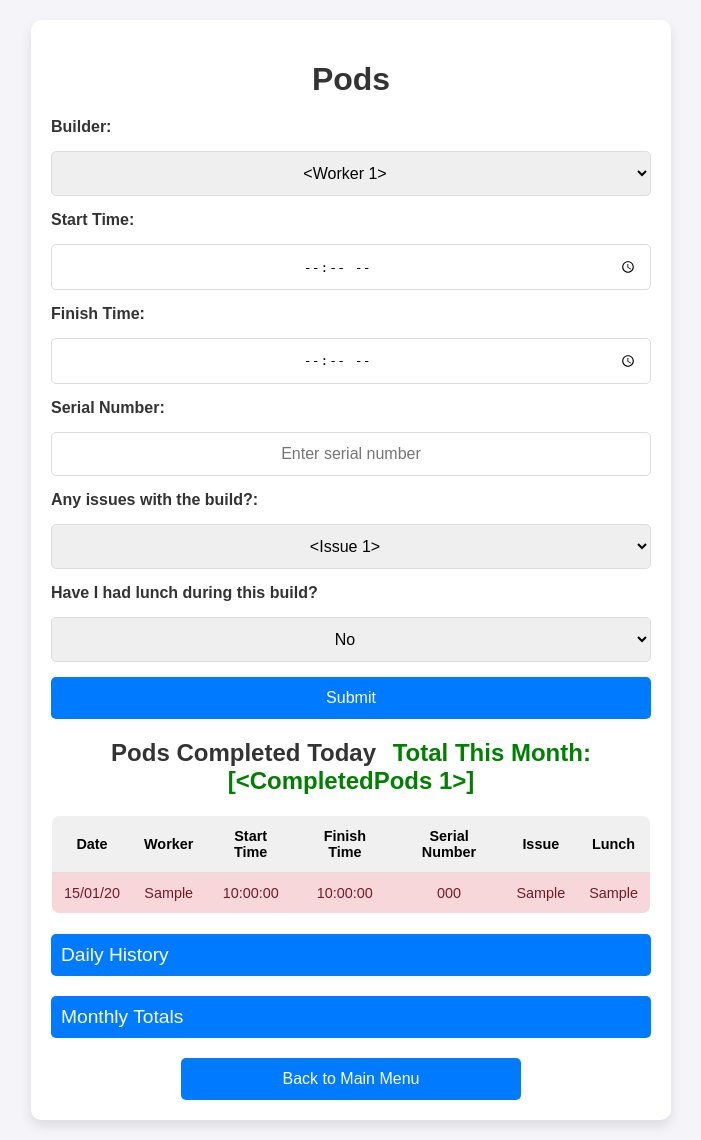
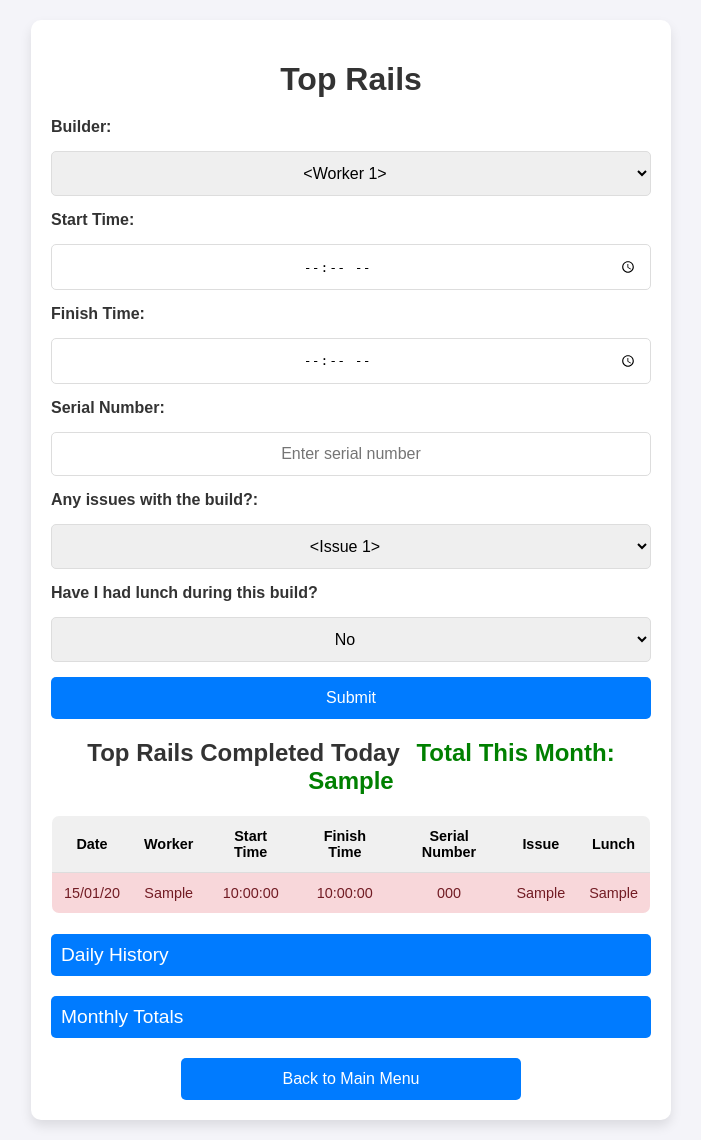
Before and after one commit to Bitcade1/Pooltracker, a Flask app: template templates/pods.html in a window 1280 px wide. Shown: the whole page, without its empty margins (289-990 px from the left). Run offline with Flask 3, Linux system fonts and the light colour scheme; tables that the repository leaves empty hold one stand-in row (values such as "Sample post"); the template is opened without the code that fills it: values that come from a table or form of the project are taken from there, most other values are stand-ins (such as "Sample title", 1, 10 or a date in 2020); parts of the project's set-up code (start-up, migrations or seed data) failed here and were passed over.

Commit message:
Update pods.html

```diff
--- a/templates/pods.html
+++ b/templates/pods.html
@@ -3,7 +3,7 @@
 <head>
     <meta charset="UTF-8">
     <meta name="viewport" content="width=device-width, initial-scale=1.0">
-    <title>Pods - Pool Table Tracker</title>
+    <title>Top Rails - Pool Table Tracker</title>
     <link rel="stylesheet" href="{{ url_for('static', filename='styles.css') }}">
     <style>
         .collapsible {
@@ -46,7 +46,7 @@
 </head>
 <body>
     <div class="container">
-        <h1>Pods</h1>
+        <h1>Top Rails</h1>
 
         <!-- Flash Messages Display (Success and Error) -->
         {% with messages = get_flashed_messages(with_categories=true) %}
@@ -59,8 +59,8 @@
             {% endif %}
         {% endwith %}
 
-        <!-- Form to Add a New Completed Pod -->
-        <form method="POST" action="{{ url_for('pods') }}">
+        <!-- Form to Add a New Completed Top Rail -->
+        <form method="POST" action="{{ url_for('top_rails') }}">
             <label for="worker">Builder:</label>
             <select name="worker" id="worker" required>
                 {% for worker in workers %}
@@ -93,9 +93,9 @@
             <button type="submit" class="button">Submit</button>
         </form>
 
-        <!-- Pods Completed Today Section -->
-        <h2>Pods Completed Today
-            <span class="monthly-total">Total This Month: {{ pods_this_month }}</span>
+        <!-- Top Rails Completed Today Section -->
+        <h2>Top Rails Completed Today
+            <span class="monthly-total">Total This Month: {{ top_rails_this_month }}</span>
         </h2>
         <table>
             <thead>
@@ -131,7 +131,7 @@
                 <thead>
                     <tr>
                         <th>Date</th>
-                        <th>Pods Made</th>
+                        <th>Top Rails Made</th>
                         <th>Serial Numbers</th>
                     </tr>
                 </thead>
@@ -154,8 +154,8 @@
                 <thead>
                     <tr>
                         <th>Month</th>
-                        <th>Total Pods Made</th>
-                        <th>Average Hours per Pod</th>
+                        <th>Total Top Rails Made</th>
+                        <th>Average Hours per Top Rail</th>
                     </tr>
                 </thead>
                 <tbody>
@@ -164,8 +164,8 @@
                             <td>{{ month.month }}</td>
                             <td>{{ month.count }}</td>
                             <td>
-                                {% if month.average_hours_per_pod %}
-                                    {{ month.average_hours_per_pod }} hours
+                                {% if month.average_hours_per_top_rail %}
+                                    {{ month.average_hours_per_top_rail }} hours
                                 {% else %}
                                     N/A
                                 {% endif %}
```
